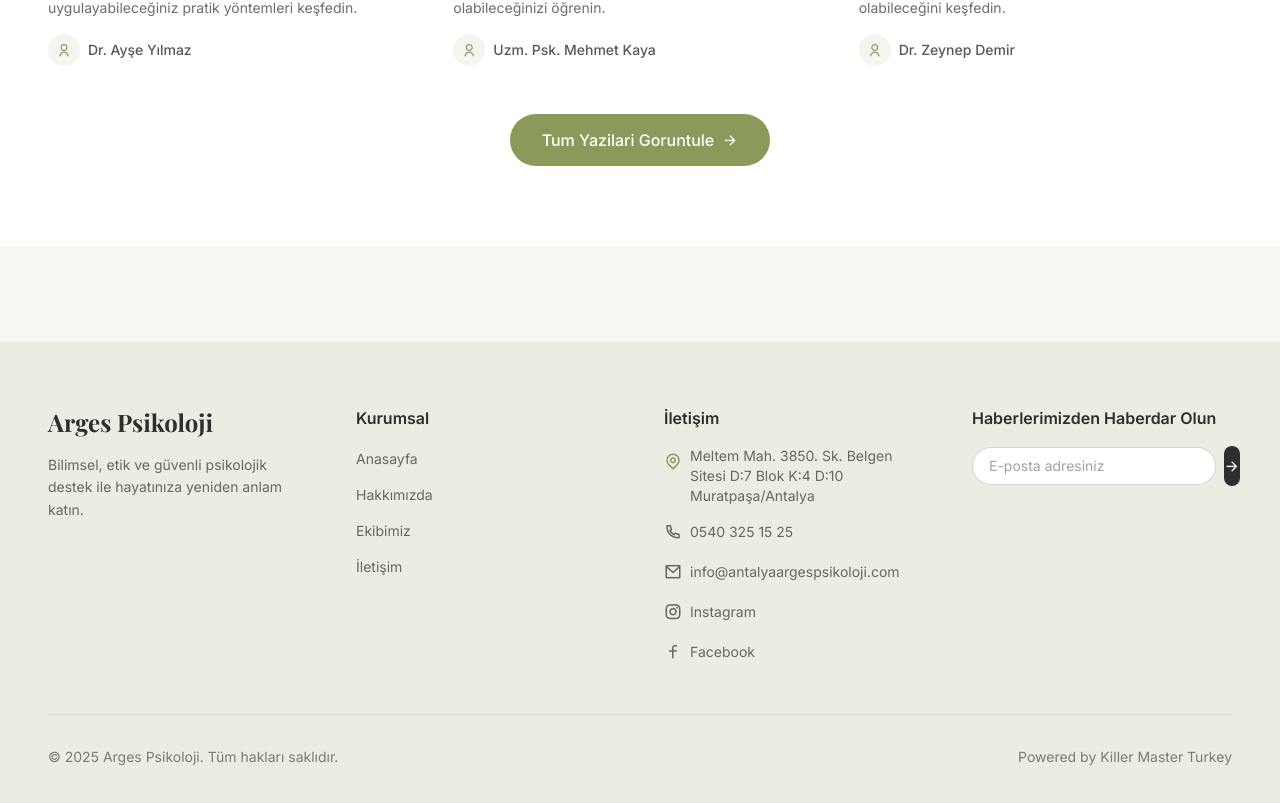
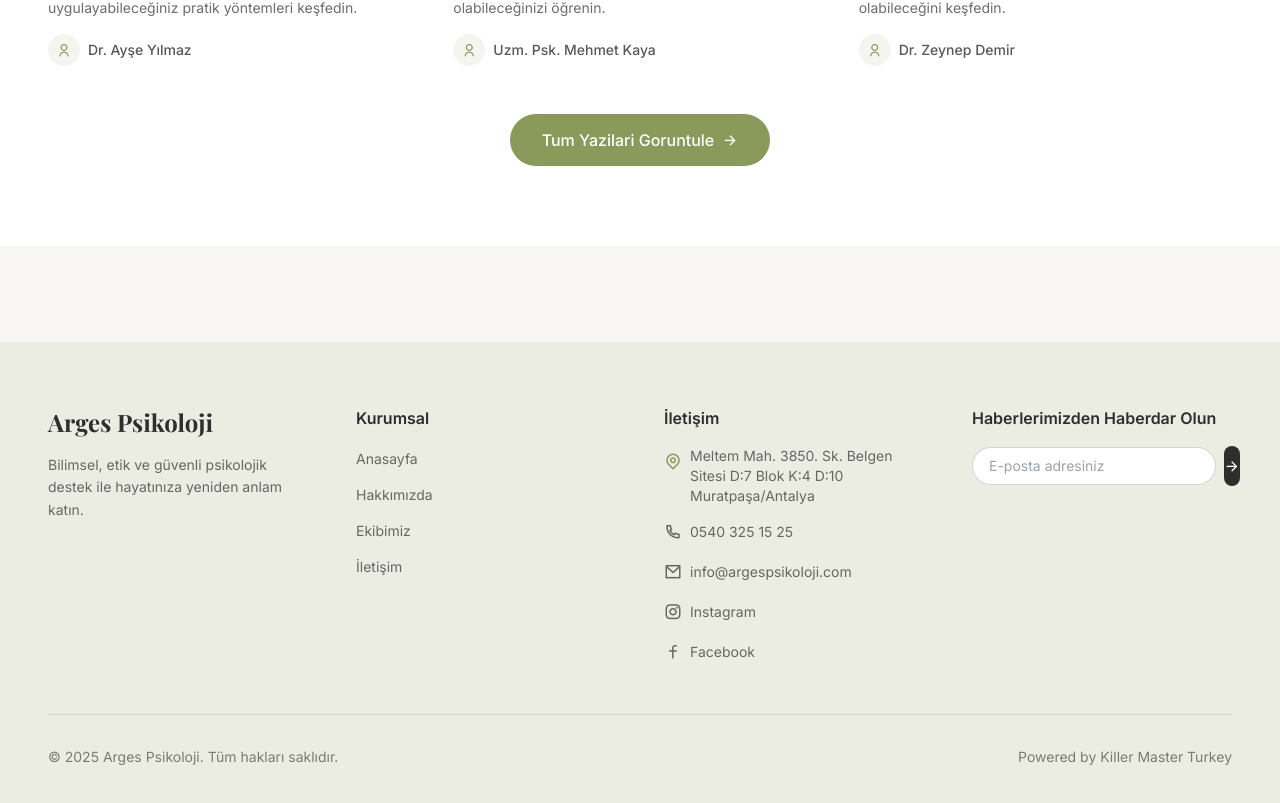
Before and after one commit to killermasterturkey/antalya-arges-psikoloji, a React (Vite) app: page / in a window 1280 px wide. Shown: the part 5439-6242 px from the top of the page. Built offline with nearby package versions, Linux system fonts and the light colour scheme.

Commit message:
Update email addresses to info@argespsikoloji.com

```diff
--- a/index.html
+++ b/index.html
@@ -47,7 +47,7 @@
 
     <!-- Contact Info for Google -->
     <meta name="contact" content="0540 325 15 25" />
-    <meta name="reply-to" content="info@antalyaargespsikoloji.com" />
+    <meta name="reply-to" content="info@argespsikoloji.com" />
 
     <!-- JSON-LD Structured Data -->
     <script type="application/ld+json">
@@ -62,7 +62,7 @@
       "logo": "https://antalyaargespsikoloji.com/logo-icon.webp",
       "image": "https://antalyaargespsikoloji.com/og-image.jpg",
       "telephone": "+905403251525",
-      "email": "info@antalyaargespsikoloji.com",
+      "email": "info@argespsikoloji.com",
       "priceRange": "₺₺",
       "currenciesAccepted": "TRY",
       "paymentAccepted": "Nakit, Kredi Kartı",
--- a/src/components/feature/Footer.tsx
+++ b/src/components/feature/Footer.tsx
@@ -77,11 +77,11 @@ const Footer = () => {
               </li>
               <li>
                 <a
-                  href="mailto:info@antalyaargespsikoloji.com"
+                  href="mailto:info@argespsikoloji.com"
                   className="flex items-center space-x-2 font-sans text-sm text-darkgray/70 hover:text-olive transition-colors duration-200 cursor-pointer"
                 >
                   <i className="ri-mail-line text-lg"></i>
-                  <span>info@antalyaargespsikoloji.com</span>
+                  <span>info@argespsikoloji.com</span>
                 </a>
               </li>
               <li>
--- a/src/pages/contact/page.tsx
+++ b/src/pages/contact/page.tsx
@@ -56,8 +56,8 @@ const ContactPage = () => {
     {
       icon: 'ri-mail-line',
       title: 'E-posta',
-      content: 'info@antalyaargespsikoloji.com',
-      link: 'mailto:info@antalyaargespsikoloji.com',
+      content: 'info@argespsikoloji.com',
+      link: 'mailto:info@argespsikoloji.com',
     },
     {
       icon: 'ri-map-pin-line',
--- a/src/pages/hizli-randevu/page.tsx
+++ b/src/pages/hizli-randevu/page.tsx
@@ -23,7 +23,7 @@ const HizliRandevuPage = () => {
 
   const contactInfo = [
     { icon: 'ri-phone-line', title: 'Telefon', content: '0540 325 15 25', link: 'tel:+905403251525' },
-    { icon: 'ri-mail-line', title: 'E-posta', content: 'info@antalyaargespsikoloji.com', link: 'mailto:info@antalyaargespsikoloji.com' },
+    { icon: 'ri-mail-line', title: 'E-posta', content: 'info@argespsikoloji.com', link: 'mailto:info@argespsikoloji.com' },
     { icon: 'ri-map-pin-line', title: 'Adres', content: 'Meltem Mah. 3850. Sk. Belgen Sitesi Muratpaşa/Antalya', link: null },
   ];
 
```
